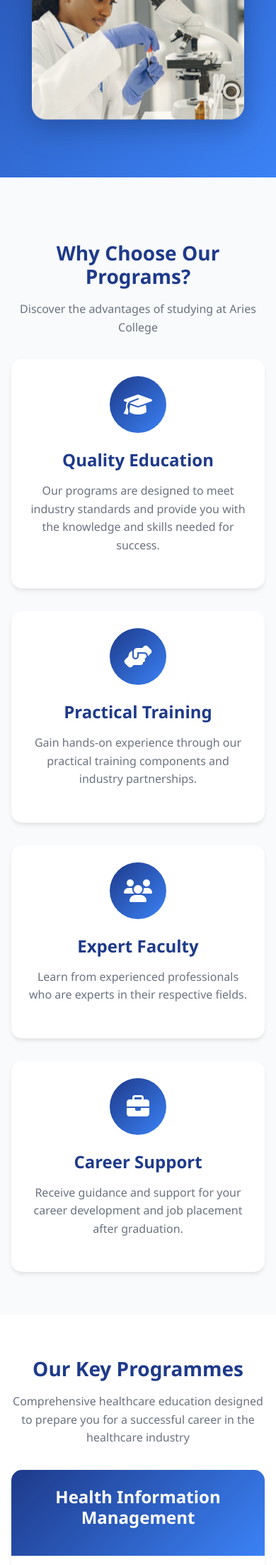
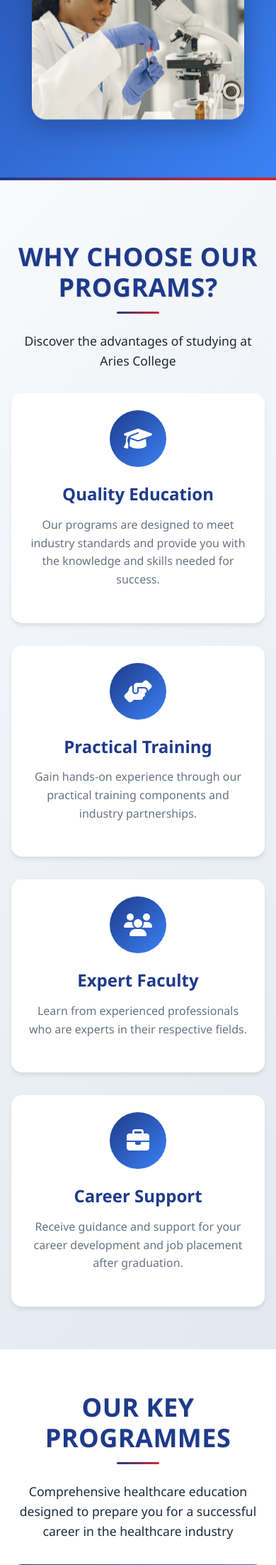
Before and after one commit to teelake/aries-college-v2, a PHP site: page / in a window 390 px wide. Shown: the part 609-2814 px from the top of the page at 71% size. Run offline with PHP 8.4, Linux system fonts and the light colour scheme.

Commit message:
section title now visible

```diff
--- a/css/style.css
+++ b/css/style.css
@@ -293,6 +293,18 @@ p {
 /* Specific fix for application form page */
 .bg-light.section {
     padding-top: 120px;
+    background: linear-gradient(135deg, #f8fafc 0%, #e2e8f0 100%);
+    position: relative;
+}
+
+.bg-light.section::before {
+    content: '';
+    position: absolute;
+    top: 0;
+    left: 0;
+    right: 0;
+    height: 4px;
+    background: linear-gradient(135deg, var(--primary-blue), var(--accent-red));
 }
 
 /* Modern Policy Pages Styling */
@@ -581,17 +593,38 @@ p {
 .section-title {
     text-align: center;
     color: var(--primary-blue);
-    margin-bottom: 1rem;
+    margin-bottom: 1.5rem;
+    font-size: 3rem;
+    font-weight: 700;
+    text-transform: uppercase;
+    letter-spacing: 1px;
+    text-shadow: 2px 2px 4px rgba(0, 0, 0, 0.1);
+    position: relative;
+    padding-bottom: 1rem;
+}
+
+.section-title::after {
+    content: '';
+    position: absolute;
+    bottom: 0;
+    left: 50%;
+    transform: translateX(-50%);
+    width: 80px;
+    height: 4px;
+    background: linear-gradient(135deg, var(--primary-blue), var(--accent-red));
+    border-radius: 2px;
 }
 
 .section-subtitle {
     text-align: center;
-    color: var(--text-gray);
-    font-size: 1.1rem;
+    color: var(--dark-gray);
+    font-size: 1.25rem;
+    font-weight: 500;
     margin-bottom: 3rem;
     max-width: 600px;
     margin-left: auto;
     margin-right: auto;
+    line-height: 1.6;
 }
 
 .container {
@@ -1603,13 +1636,23 @@ p {
     }
 
     .section-title {
-        font-size: 1.75rem;
-        margin-bottom: 1rem;
+        font-size: 2.25rem;
+        margin-bottom: 1.5rem;
+        text-transform: uppercase;
+        font-weight: 700;
+        letter-spacing: 0.5px;
+        text-shadow: 1px 1px 2px rgba(0, 0, 0, 0.1);
+    }
+
+    .section-title::after {
+        width: 60px;
+        height: 3px;
     }
 
     .section-subtitle {
-        font-size: 1rem;
+        font-size: 1.1rem;
         margin-bottom: 2rem;
+        font-weight: 500;
     }
 }
 
```
